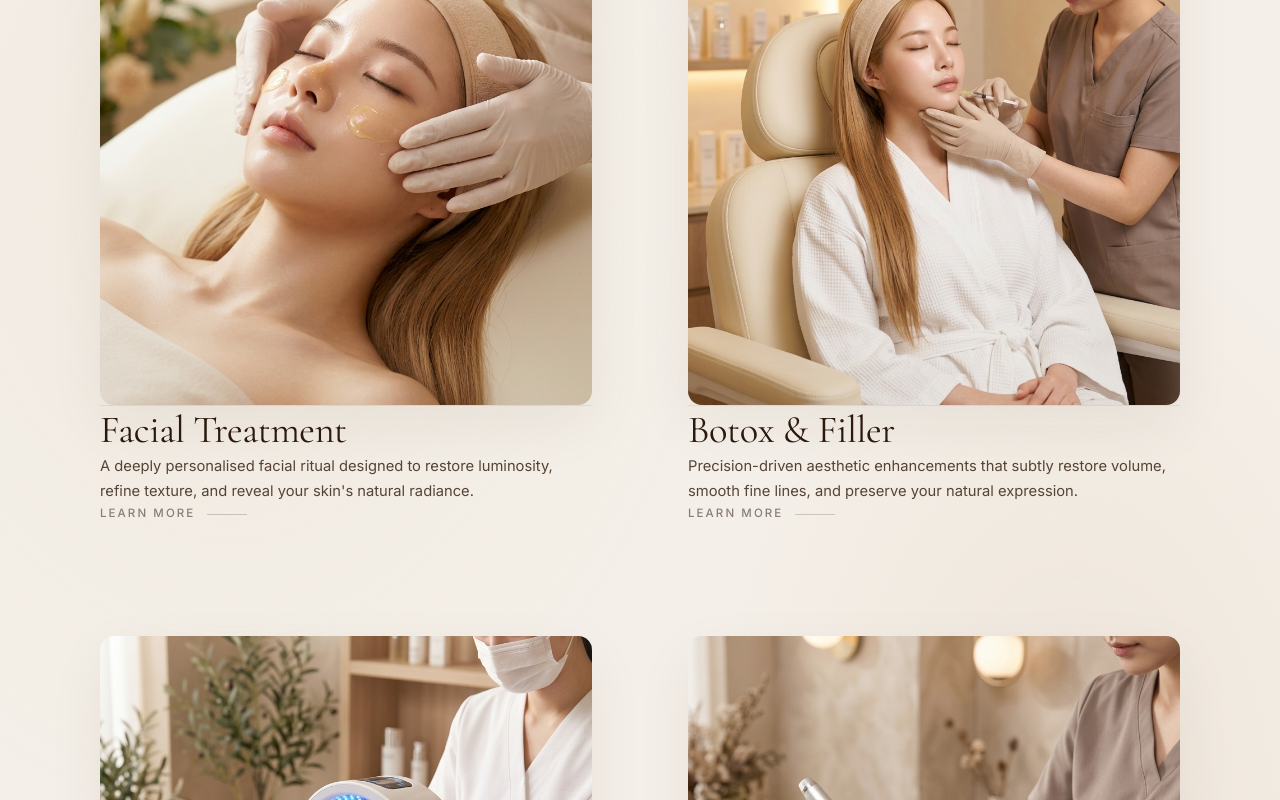
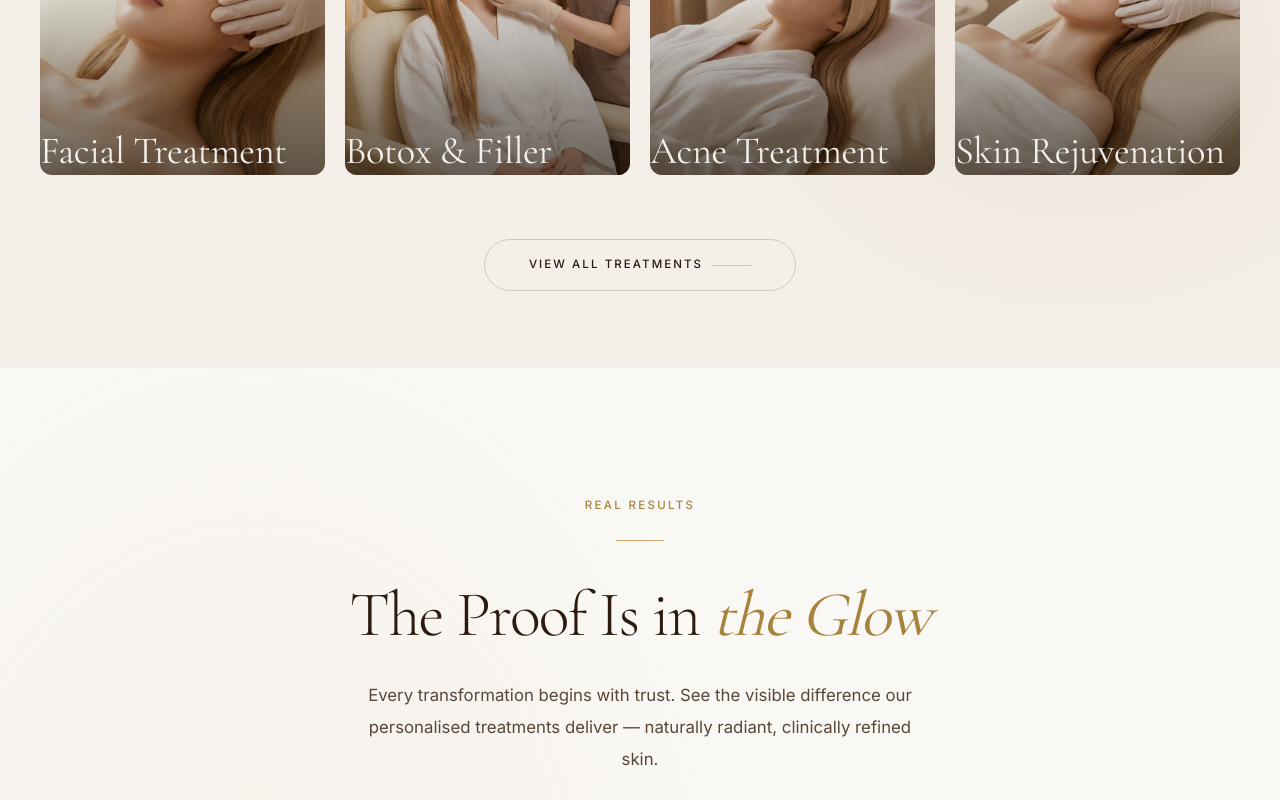
Before and after one commit to aetheramizu/JUUNE-Skin-Atelier, a Next.js app: page / in a window 1280 px wide. Shown: the part 1800-2600 px from the top of the page. Built offline with nearby package versions, Linux system fonts and the light colour scheme.

Commit message:
refactor: redesign treatments section for premium luxury aesthetic

```diff
--- a/components/FeaturedTreatments.tsx
+++ b/components/FeaturedTreatments.tsx
@@ -5,9 +5,10 @@ import Image from "next/image";
 
 /* ─────────────────────────────────────────────────────────────
    JUUNÉ Skin Atelier — Featured Treatments Section
-   • Editorial layout without cards
-   • Clean text-left hierarchy
-   • Responsive 2x2 grid for perfect balance
+   • Compact 4-column overlay cards
+   • Text overlaid on image with gradient
+   • Hover reveals description + CTA
+   • Responsive: 2-col mobile / 4-col desktop
 ───────────────────────────────────────────────────────────── */
 
 /* ── Treatment Data ──────────────────────────────────────── */
@@ -78,7 +79,7 @@ function useScrollReveal(threshold: number = 0.12): {
   return { ref, isVisible };
 }
 
-/* ── Treatment Item ──────────────────────────────────────── */
+/* ── Treatment Card (Overlay Style) ──────────────────────── */
 function TreatmentItem({
   treatment,
   index,
@@ -88,68 +89,102 @@ function TreatmentItem({
   index: number;
   isVisible: boolean;
 }): React.ReactElement {
-  // Add a subtle vertical offset to the second column for an editorial stagger.
-  const offsetClass = index % 2 !== 0 ? "md:mt-10 lg:mt-14" : "";
-
   return (
     <div
-      className={offsetClass}
       style={{
         opacity: isVisible ? 1 : 0,
         transform: isVisible ? "translateY(0)" : "translateY(24px)",
-        transition: `opacity 800ms cubic-bezier(0.25, 0, 0.05, 1) ${150 + index * 100}ms, transform 800ms cubic-bezier(0.25, 0, 0.05, 1) ${150 + index * 100}ms`,
+        transition: `opacity 800ms cubic-bezier(0.25, 0, 0.05, 1) ${150 + index * 120}ms, transform 800ms cubic-bezier(0.25, 0, 0.05, 1) ${150 + index * 120}ms`,
       }}
     >
       <a
         href={treatment.href}
         id={`treatment-item-${index}`}
-        className="group block w-full cursor-pointer"
+        className="treatment-card group relative block w-full cursor-pointer overflow-hidden rounded-[12px]"
       >
         {/* ── Image ─────────────────────────────────────────── */}
-        <div className="relative aspect-[6/7] w-full overflow-hidden rounded-[14px] bg-[var(--color-bg-soft)] shadow-[0_20px_60px_rgba(44,26,14,0.06)] transition-shadow duration-700 group-hover:shadow-[0_26px_80px_rgba(44,26,14,0.1)]">
+        <div className="relative aspect-[3/4] w-full overflow-hidden bg-[var(--color-bg-soft)]">
           <Image
             src={treatment.image}
             alt={`${treatment.title} — JUUNÉ Skin Atelier`}
             fill
-            sizes="(max-width: 768px) 100vw, (max-width: 1200px) 46vw, 540px"
-            className="object-cover object-center transition-transform duration-[1200ms] ease-out group-hover:scale-[1.035]"
+            sizes="(max-width: 768px) 48vw, (max-width: 1024px) 46vw, 260px"
+            className="object-cover object-center transition-transform duration-[1200ms] ease-out group-hover:scale-[1.05]"
           />
-          {/* Subtle white overlay gradient for depth */}
+
+          {/* ── Default gradient overlay (bottom) ─────────── */}
           <div
-            className="absolute inset-0 pointer-events-none opacity-70 transition-opacity duration-700 group-hover:opacity-85"
+            className="absolute inset-0 pointer-events-none transition-opacity duration-500 group-hover:opacity-0"
             aria-hidden="true"
             style={{
-              background: "linear-gradient(180deg, rgba(250, 248, 245, 0.1) 0%, transparent 40%, rgba(44, 26, 14, 0.08) 100%)",
+              background: "linear-gradient(to top, rgba(28, 18, 8, 0.65) 0%, rgba(28, 18, 8, 0.25) 35%, transparent 60%)",
             }}
           />
-        </div>
 
-        {/* ── Text Content ──────────────────────────────────── */}
-        <div className="flex w-full flex-col items-start border-t border-[rgba(44,26,14,0.07)] pt-5 mt-6">
+          {/* ── Hover gradient overlay (extends higher) ───── */}
+          <div
+            className="absolute inset-0 pointer-events-none opacity-0 transition-opacity duration-500 group-hover:opacity-100"
+            aria-hidden="true"
+            style={{
+              background: "linear-gradient(to top, rgba(28, 18, 8, 0.78) 0%, rgba(28, 18, 8, 0.45) 45%, rgba(28, 18, 8, 0.1) 75%, transparent 100%)",
+            }}
+          />
+
+          {/* ── Text Content (overlaid) ───────────────────── */}
+          <div className="absolute inset-x-0 bottom-0 flex flex-col justify-end p-4 sm:p-5 lg:p-5">
+            {/* Title — always visible */}
             <h3
-            className="font-serif text-[1.6rem] sm:text-[1.8rem] font-normal leading-[1.05] tracking-normal text-[var(--color-text-heading)] transition-colors duration-300 group-hover:text-[var(--color-accent-dark)]"
+              className="font-serif text-[1.15rem] sm:text-[1.3rem] lg:text-[1.35rem] font-normal leading-[1.15] tracking-[0.01em]"
+              style={{ color: "rgba(250, 248, 245, 0.95)" }}
             >
               {treatment.title}
             </h3>
 
+            {/* Description — revealed on hover */}
+            <div className="treatment-card-desc">
               <p
-            className="mt-3.5 max-w-[30rem] text-[0.92rem] leading-[1.8] line-clamp-3"
-            style={{ color: "color-mix(in srgb, var(--color-text-body) 82%, var(--color-text-muted) 18%)" }}
+                className="mt-2.5 text-[0.78rem] sm:text-[0.82rem] leading-[1.6] line-clamp-3"
+                style={{ color: "rgba(250, 248, 245, 0.72)" }}
               >
                 {treatment.description}
               </p>
 
-          {/* ── CTA ─────────────────────────────────────────── */}
+              {/* CTA */}
               <span
-            className="mt-5 inline-flex items-center gap-3 text-[0.72rem] font-medium uppercase tracking-[0.18em] text-[var(--color-text-muted)] transition-colors duration-500 ease-out group-hover:text-[var(--color-text-heading)]"
+                className="treatment-card-cta mt-3 inline-flex items-center gap-2.5 text-[0.65rem] font-medium uppercase tracking-[0.16em]"
+                style={{ color: "rgba(250, 248, 245, 0.6)" }}
               >
                 Learn More
                 <span
-              className="h-px w-10 bg-[rgba(44,26,14,0.2)] transition-all duration-500 group-hover:w-14 group-hover:bg-[var(--color-accent-dark)]"
+                  className="treatment-card-line h-px w-7 transition-all duration-500"
+                  style={{ backgroundColor: "rgba(250, 248, 245, 0.35)" }}
                   aria-hidden="true"
                 />
               </span>
             </div>
+          </div>
+        </div>
+
+        {/* ── Hover styles (scoped via styled-jsx) ────────── */}
+        <style jsx>{`
+          .treatment-card-desc {
+            max-height: 0;
+            opacity: 0;
+            overflow: hidden;
+            transition: max-height 500ms ease-out, opacity 500ms ease-out;
+          }
+          .treatment-card:hover .treatment-card-desc {
+            max-height: 140px;
+            opacity: 1;
+          }
+          .treatment-card:hover .treatment-card-cta {
+            color: rgba(250, 248, 245, 0.85);
+          }
+          .treatment-card:hover .treatment-card-line {
+            width: 2.5rem;
+            background-color: rgba(201, 169, 110, 0.7);
+          }
+        `}</style>
       </a>
     </div>
   );
@@ -165,7 +200,7 @@ export default function FeaturedTreatments(): React.ReactElement {
       ref={sectionRef as React.RefObject<HTMLElement>}
       className="relative overflow-hidden flex flex-col items-center"
       aria-label="Featured Treatments"
-      style={{ backgroundColor: "var(--color-bg-soft)", borderTop: "1px solid var(--color-border-light)", paddingTop: "clamp(5rem, 8vw, 8rem)", paddingBottom: "clamp(5rem, 7vw, 7rem)" }}
+      style={{ backgroundColor: "var(--color-bg-soft)", borderTop: "1px solid var(--color-border-light)", paddingTop: "clamp(4rem, 6vw, 6rem)", paddingBottom: "clamp(4rem, 6vw, 5.5rem)" }}
     >
       {/* ── Ambient background — warm radials for glass depth ── */}
       <div
@@ -180,12 +215,12 @@ export default function FeaturedTreatments(): React.ReactElement {
         }}
       />
 
-      <div className="relative w-full max-w-[1080px] mx-auto px-6 sm:px-8 lg:px-10 flex flex-col items-center">
+      <div className="relative w-full max-w-[1200px] mx-auto px-6 sm:px-8 lg:px-10 flex flex-col items-center">
         {/* ── Section Header ──────────────────────────────── */}
         <div
           className="flex flex-col items-center text-center w-full max-w-3xl mx-auto"
           style={{
-            marginBottom: "clamp(2.5rem, 4vw, 3.5rem)",
+            marginBottom: "clamp(2rem, 3.5vw, 3rem)",
             opacity: isVisible ? 1 : 0,
             transform: isVisible ? "translateY(0)" : "translateY(20px)",
             transition: "opacity 0.8s cubic-bezier(0.25, 0, 0.05, 1), transform 0.8s cubic-bezier(0.25, 0, 0.05, 1)",
@@ -209,7 +244,7 @@ export default function FeaturedTreatments(): React.ReactElement {
               lineHeight: 1.02,
               letterSpacing: "0",
               color: "var(--color-text-heading)",
-              marginBottom: "2rem",
+              marginBottom: "1.75rem",
             }}
           >
             Tailored Care for{" "}
@@ -232,8 +267,8 @@ export default function FeaturedTreatments(): React.ReactElement {
           </p>
         </div>
 
-        {/* ── Treatment Grid ────────────────────────── */}
-        <div className="grid grid-cols-1 md:grid-cols-2 gap-x-14 lg:gap-x-24 gap-y-16 sm:gap-y-20 lg:gap-y-28 w-full mx-auto">
+        {/* ── Treatment Grid (4-col desktop, 2-col mobile) ── */}
+        <div className="grid grid-cols-2 lg:grid-cols-4 gap-3 sm:gap-4 lg:gap-5 w-full mx-auto">
           {TREATMENTS.map((treatment, index) => (
             <TreatmentItem
               key={treatment.title}
@@ -248,7 +283,7 @@ export default function FeaturedTreatments(): React.ReactElement {
         <div
           className="flex justify-center w-full"
           style={{
-            marginTop: "clamp(5rem, 7vw, 6.5rem)",
+            marginTop: "clamp(3rem, 5vw, 4.5rem)",
             opacity: isVisible ? 1 : 0,
             transform: isVisible ? "translateY(0)" : "translateY(12px)",
             transition: "opacity 0.7s cubic-bezier(0.25, 0, 0.05, 1) 600ms, transform 0.7s cubic-bezier(0.25, 0, 0.05, 1) 600ms",
```
Lines whose indentation alone changed are shown as unchanged.
